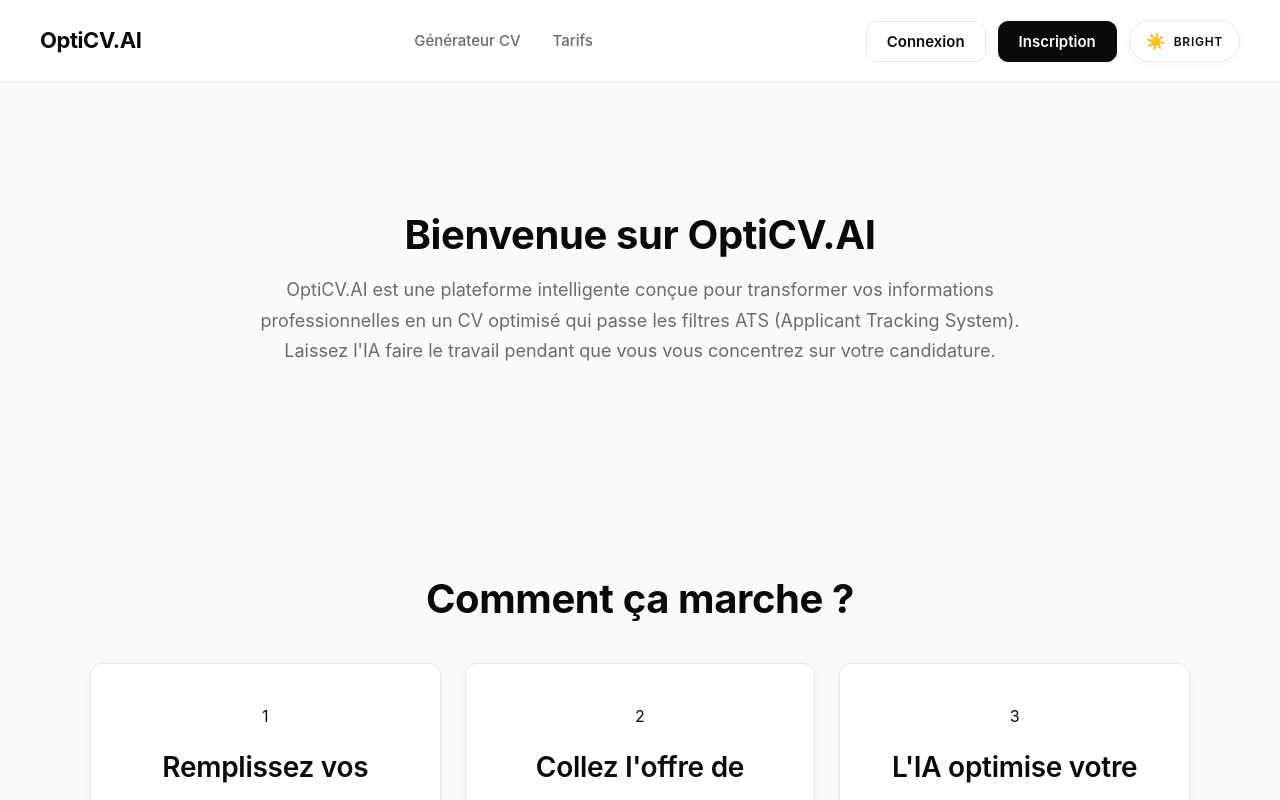
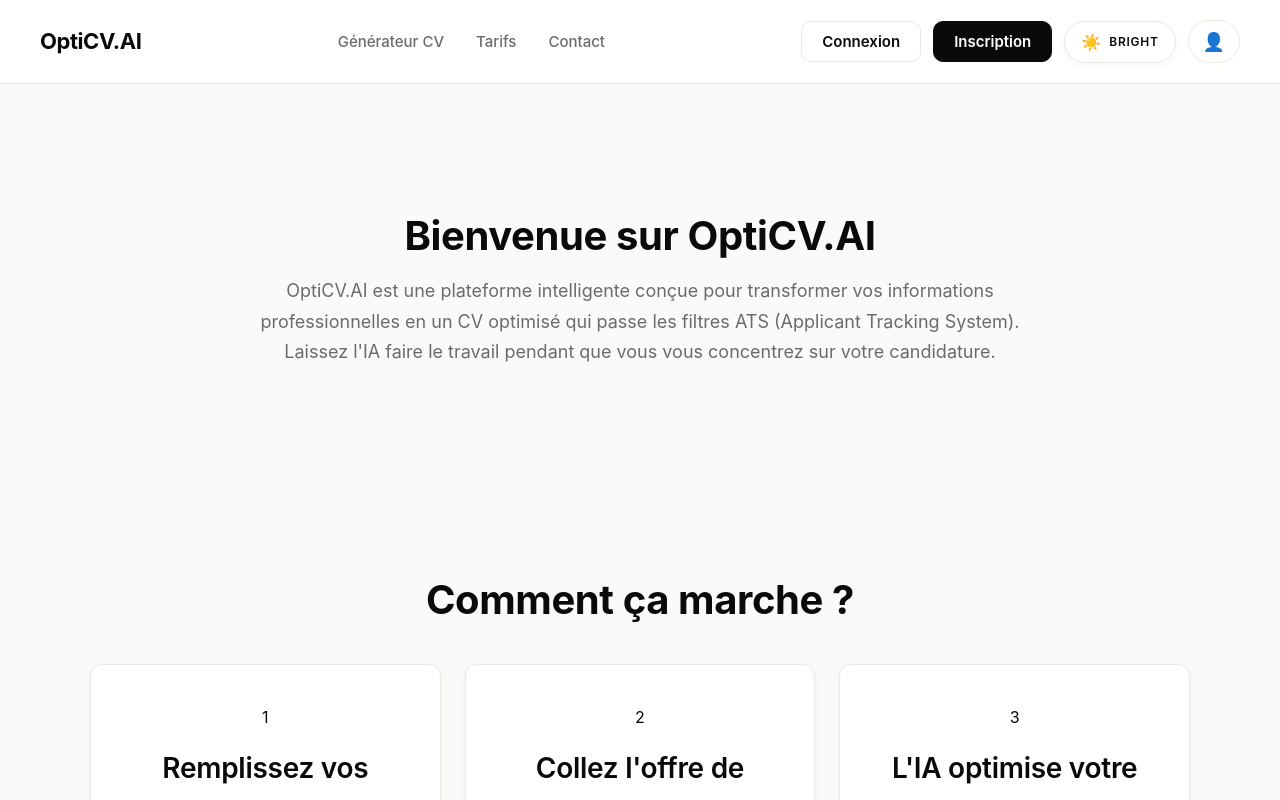
Before and after one commit to B3ANQ/OptiCV.AI, a React (Create React App) app in the folder OptiCV.AI/frontend/: page / in a window 1280 px wide. Shown: the top 800 px of the page. Built offline with nearby package versions, Linux system fonts and the light colour scheme.

Commit message:
[UPD] frontend/ -> Add 'Contact' link and profile button to header with corresponding styles

```diff
--- a/OptiCV.AI/frontend/src/components/Header.tsx
+++ b/OptiCV.AI/frontend/src/components/Header.tsx
@@ -21,6 +21,7 @@
         <ul className="nav-links">
           <li><Link to="/cv-generator">Générateur CV</Link></li>
           <li><Link to="/pricing">Tarifs</Link></li>
+          <li><Link to="/contact">Contact</Link></li>
         </ul>
         <div className="auth-buttons">
           <Link to="/login">
@@ -38,6 +39,11 @@
             <span className="theme-icon">{isDark ? '🌙' : '☀️'}</span>
             <span className="theme-label">{isDark ? 'Dark' : 'Bright'}</span>
           </button>
+          <Link to="/profile">
+            <button className="btn-profile" aria-label="Profil" title="Mon profil">
+              👤
+            </button>
+          </Link>
         </div>
       </nav>
     </header>
--- a/OptiCV.AI/frontend/src/styles/App.css
+++ b/OptiCV.AI/frontend/src/styles/App.css
@@ -116,6 +116,25 @@
   background: var(--accent);
   color: var(--accent-contrast);
   border-color: var(--accent);
+}
+
+.btn-profile {
+  display: inline-flex;
+  align-items: center;
+  justify-content: center;
+  padding: 10px 14px;
+  border-radius: 999px;
+  border: 1.5px solid var(--border);
+  background: var(--bg-elevated);
+  color: var(--text);
+  font-size: 18px;
+  min-width: auto;
+  box-shadow: none;
+}
+
+.btn-profile:hover {
+  border-color: var(--accent);
+  transform: translateY(-1px);
 }
 
 .theme-toggle {
```
